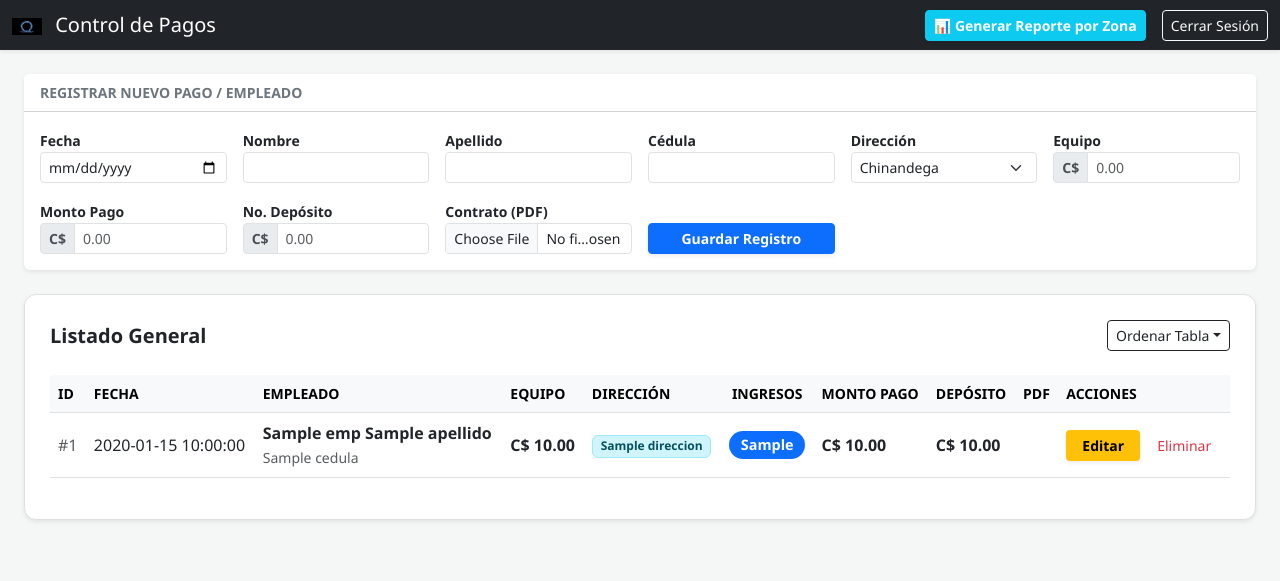
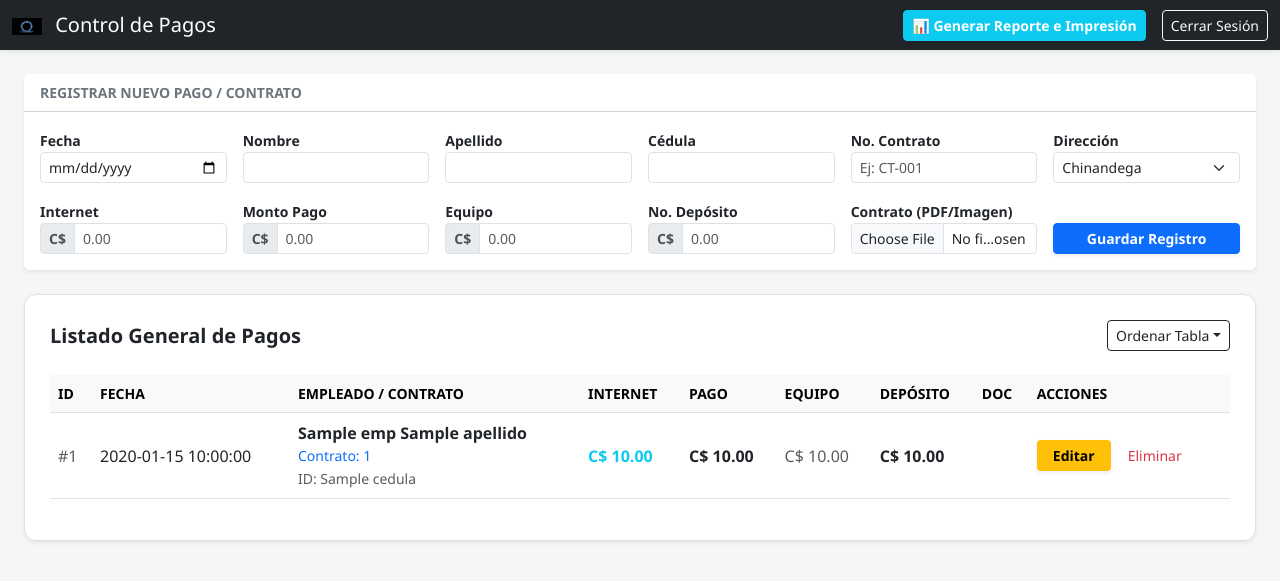
Before and after one commit to osmanmelendez485-glitch/Web, a Flask app: template templates/index.html in a window 1280 px wide. Shown: the top 581 px of the page. Run offline with Flask 3, Linux system fonts and the light colour scheme; the template is opened without the code that fills it: most values are stand-ins (such as "Sample title", 1, 10 or a date in 2020).

```diff
--- a/templates/index.html
+++ b/templates/index.html
@@ -7,6 +7,7 @@
 
     <link rel="icon" type="image/png" href="{{ url_for('static', filename='Logo.png') }}">
     <link href="https://cdn.jsdelivr.net/npm/bootstrap@5.3.0/dist/css/bootstrap.min.css" rel="stylesheet">
+    <link rel="stylesheet" href="https://cdn.jsdelivr.net/npm/bootstrap-icons@1.11.1/font/bootstrap-icons.css">
     <style>
         body { background-color: #f4f7f6; font-family: 'Segoe UI', sans-serif; }
         .table-container { background: white; padding: 25px; border-radius: 12px; border: 1px solid #e0e0e0; }
@@ -28,7 +29,7 @@
             </span>
             <div class="d-flex align-items-center">
                 <a href="/reporte" class="btn btn-info btn-sm me-3 fw-bold text-white shadow-sm">
-                    📊 Generar Reporte por Zona
+                    📊 Generar Reporte e Impresión
                 </a>
                 <a href="/logout" class="btn btn-outline-light btn-sm">Cerrar Sesión</a>
             </div>
@@ -37,13 +38,14 @@
 
     <div class="container-fluid px-4">
         <div class="card mb-4 border-0 shadow-sm">
-            <div class="card-header bg-white fw-bold text-uppercase small text-secondary">Registrar Nuevo Pago / Empleado</div>
+            <div class="card-header bg-white fw-bold text-uppercase small text-secondary">Registrar Nuevo Pago / Contrato</div>
             <div class="card-body">
                 <form action="/add" method="POST" enctype="multipart/form-data" class="row g-3">
                     <div class="col-md-2"><label class="small fw-bold">Fecha</label><input type="date" name="fecha" class="form-control form-control-sm" required></div>
                     <div class="col-md-2"><label class="small fw-bold">Nombre</label><input type="text" name="nombre" class="form-control form-control-sm" required autocomplete="off"></div>
                     <div class="col-md-2"><label class="small fw-bold">Apellido</label><input type="text" name="apellido" class="form-control form-control-sm" autocomplete="off"></div>
                     <div class="col-md-2"><label class="small fw-bold">Cédula</label><input type="text" name="cedula" class="form-control form-control-sm" required autocomplete="off"></div>
+                    <div class="col-md-2"><label class="small fw-bold">No. Contrato</label><input type="text" name="num_contrato" class="form-control form-control-sm" placeholder="Ej: CT-001"></div>
 
                     <div class="col-md-2">
                         <label class="small fw-bold">Dirección</label>
@@ -56,10 +58,10 @@
                     </div>
 
                     <div class="col-md-2">
-                        <label class="small fw-bold">Equipo</label>
+                        <label class="small fw-bold">Internet</label>
                         <div class="input-group input-group-sm">
                             <span class="input-group-text">C$</span>
-                            <input type="number" step="0.01" min="0" name="equipo" class="form-control" placeholder="0.00">
+                            <input type="number" step="0.01" min="0" name="internet" class="form-control" placeholder="0.00">
                         </div>
                     </div>
 
@@ -72,16 +74,24 @@
                     </div>
 
                     <div class="col-md-2">
-                        <label class="small fw-bold">No. Depósito</label>
+                        <label class="small fw-bold">Equipo</label>
                         <div class="input-group input-group-sm">
                             <span class="input-group-text">C$</span>
-                            <input type="number" step="0.01" name="deposito" class="form-control" placeholder="0.00" min="0">
+                            <input type="number" step="0.01" min="0" name="equipo" class="form-control" placeholder="0.00">
                         </div>
                     </div>
 
                     <div class="col-md-2">
-                        <label class="small fw-bold">Contrato (PDF)</label>
-                        <input type="file" name="contrato" class="form-control form-control-sm" accept=".pdf">
+                        <label class="small fw-bold">No. Depósito</label>
+                        <div class="input-group input-group-sm">
+                            <span class="input-group-text">C$</span>
+                            <input type="number" step="0.01" name="deposito" class="form-control" placeholder="0.00">
+                        </div>
+                    </div>
+
+                    <div class="col-md-2">
+                        <label class="small fw-bold">Contrato (PDF/Imagen)</label>
+                        <input type="file" name="contrato" class="form-control form-control-sm" accept=".pdf,image/*">
                     </div>
 
                     <div class="col-md-2 d-flex align-items-end">
@@ -93,13 +103,13 @@
 
         <div class="table-container shadow-sm">
             <div class="d-flex justify-content-between align-items-center mb-4">
-                <h5 class="m-0 text-dark fw-bold">Listado General</h5>
+                <h5 class="m-0 text-dark fw-bold">Listado General de Pagos</h5>
                 <div class="dropdown">
                     <button class="btn btn-sm btn-outline-dark dropdown-toggle" type="button" data-bs-toggle="dropdown">Ordenar Tabla</button>
                     <ul class="dropdown-menu shadow">
                         <li><a class="dropdown-item" href="/dashboard?sort=fecha">Fecha</a></li>
                         <li><a class="dropdown-item" href="/dashboard?sort=nombre">Nombre</a></li>
-                        <li><a class="dropdown-item" href="/dashboard?sort=pago">Monto</a></li>
+                        <li><a class="dropdown-item" href="/dashboard?sort=pago">Monto Pago</a></li>
                     </ul>
                 </div>
             </div>
@@ -108,23 +118,26 @@
                 <table class="table table-hover align-middle">
                     <thead class="table-light">
                         <tr class="small text-uppercase text-secondary">
-                            <th>ID</th><th>Fecha</th><th>Empleado</th><th>Equipo</th><th>Dirección</th><th class="text-center">Ingresos</th><th>Monto Pago</th><th>Depósito</th><th>PDF</th><th>Acciones</th>
+                            <th>ID</th><th>Fecha</th><th>Empleado / Contrato</th><th>Internet</th><th>Pago</th><th>Equipo</th><th>Depósito</th><th>Doc</th><th>Acciones</th>
                         </tr>
                     </thead>
                     <tbody>
                         {% for emp in empleados %}
                         <tr>
-                            <td><span class="text-muted">#{{ emp.id }}</span></td>
+                            <td><span class="text-muted">#{{ emp.id[:5] }}</span></td>
                             <td>{{ emp.fecha }}</td>
-                            <td><div class="fw-bold">{{ emp.nombre }} {{ emp.apellido }}</div><small class="text-muted">{{ emp.cedula }}</small></td>
-                            <td class="currency-bold">C$ {{ "{:,.2f}".format(emp.equipo|float) if emp.equipo else "0.00" }}</td>
-                            <td><span class="badge bg-info-subtle text-info-emphasis border border-info-subtle">{{ emp.direccion }}</span></td>
-                            <td class="text-center"><span class="badge rounded-pill bg-primary badge-count">{{ emp.veces_ingresado }}</span></td>
+                            <td>
+                                <div class="fw-bold">{{ emp.nombre }} {{ emp.apellido }}</div>
+                                <div class="small text-primary">Contrato: {{ emp.num_contrato or 'S/N' }}</div>
+                                <small class="text-muted">ID: {{ emp.cedula }}</small>
+                            </td>
+                            <td class="currency-bold text-info">C$ {{ "{:,.2f}".format(emp.internet|float) if emp.internet else "0.00" }}</td>
                             <td class="currency-bold">C$ {{ "{:,.2f}".format(emp.pago|float) if emp.pago else "0.00" }}</td>
-                            <td class="currency-bold">C$ {{ "{:,.2f}".format(emp.deposito|float) if emp.deposito else "0.00" }}</td>
+                            <td class="text-muted">C$ {{ "{:,.2f}".format(emp.equipo|float) if emp.equipo else "0.00" }}</td>
+                            <td class="currency-bold text-dark">C$ {{ "{:,.2f}".format(emp.deposito|float) if emp.deposito else "0.00" }}</td>
                             <td>
-                                {% if emp.contrato %}
-                                    <a href="{{ url_for('static', filename='uploads/' + emp.contrato) }}" target="_blank" class="btn btn-sm btn-danger px-3 py-1">PDF</a>
+                                {% if emp.contrato_file %}
+                                    <a href="{{ url_for('static', filename='uploads/' + emp.contrato_file) }}" target="_blank" class="btn btn-sm btn-danger px-2"><i class="bi bi-file-earmark-pdf"></i></a>
                                 {% endif %}
                             </td>
                             <td>
@@ -137,9 +150,11 @@
                                             data-nombre="{{ emp.nombre }}"
                                             data-apellido="{{ emp.apellido }}"
                                             data-cedula="{{ emp.cedula }}"
+                                            data-num_contrato="{{ emp.num_contrato }}"
                                             data-direccion="{{ emp.direccion }}"
                                             data-equipo="{{ emp.equipo }}"
                                             data-pago="{{ emp.pago }}"
+                                            data-internet="{{ emp.internet }}"
                                             data-deposito="{{ emp.deposito }}">
                                         Editar
                                     </button>
@@ -158,7 +173,7 @@
         <div class="modal-dialog modal-lg">
             <form action="/update" method="POST" class="modal-content">
                 <div class="modal-header bg-dark text-white">
-                    <h5 class="modal-title">Actualizar Registro #<span id="span-id"></span></h5>
+                    <h5 class="modal-title">Actualizar Datos</h5>
                     <button type="button" class="btn-close btn-close-white" data-bs-dismiss="modal"></button>
                 </div>
                 <div class="modal-body row g-3">
@@ -167,6 +182,7 @@
                     <div class="col-md-4"><label class="fw-bold small">Nombre</label><input type="text" name="nombre" id="edit-nombre" class="form-control" required></div>
                     <div class="col-md-4"><label class="fw-bold small">Apellido</label><input type="text" name="apellido" id="edit-apellido" class="form-control"></div>
                     <div class="col-md-4"><label class="fw-bold small">Cédula</label><input type="text" name="cedula" id="edit-cedula" class="form-control" required></div>
+                    <div class="col-md-4"><label class="fw-bold small">No. Contrato</label><input type="text" name="num_contrato" id="edit-num_contrato" class="form-control"></div>
                     <div class="col-md-4">
                         <label class="fw-bold small">Dirección</label>
                         <select name="direccion" id="edit-direccion" class="form-select">
@@ -176,25 +192,32 @@
                             <option value="Módulo 2">Módulo 2</option>
                         </select>
                     </div>
-                    <div class="col-md-4">
+                    <div class="col-md-3">
+                        <label class="fw-bold small">Internet</label>
+                        <div class="input-group">
+                            <span class="input-group-text">C$</span>
+                            <input type="number" step="0.01" name="internet" id="edit-internet" class="form-control">
+                        </div>
+                    </div>
+                    <div class="col-md-3">
+                        <label class="fw-bold small">Monto Pago</label>
+                        <div class="input-group">
+                            <span class="input-group-text">C$</span>
+                            <input type="number" step="0.01" name="pago" id="edit-pago" class="form-control">
+                        </div>
+                    </div>
+                    <div class="col-md-3">
                         <label class="fw-bold small">Equipo</label>
                         <div class="input-group">
                             <span class="input-group-text">C$</span>
-                            <input type="number" step="0.01" min="0" name="equipo" id="edit-equipo" class="form-control">
+                            <input type="number" step="0.01" name="equipo" id="edit-equipo" class="form-control">
                         </div>
                     </div>
-                    <div class="col-md-6">
-                        <label class="fw-bold small">Monto Pago</label>
+                    <div class="col-md-3">
+                        <label class="fw-bold small">Depósito</label>
                         <div class="input-group">
                             <span class="input-group-text">C$</span>
-                            <input type="number" step="0.01" min="0" name="pago" id="edit-pago" class="form-control">
-                        </div>
-                    </div>
-                    <div class="col-md-6">
-                        <label class="fw-bold small">No. Depósito</label>
-                        <div class="input-group">
-                            <span class="input-group-text">C$</span>
-                            <input type="number" step="0.01" name="deposito" id="edit-deposito" class="form-control" min="0">
+                            <input type="number" step="0.01" name="deposito" id="edit-deposito" class="form-control">
                         </div>
                     </div>
                 </div>
@@ -211,13 +234,14 @@
         modalEditar.addEventListener('show.bs.modal', event => {
             const button = event.relatedTarget;
             document.getElementById('edit-id').value = button.getAttribute('data-id');
-            document.getElementById('span-id').textContent = button.getAttribute('data-id');
             document.getElementById('edit-nombre').value = button.getAttribute('data-nombre');
             document.getElementById('edit-apellido').value = button.getAttribute('data-apellido');
             document.getElementById('edit-cedula').value = button.getAttribute('data-cedula');
+            document.getElementById('edit-num_contrato').value = button.getAttribute('data-num_contrato');
             document.getElementById('edit-direccion').value = button.getAttribute('data-direccion');
             document.getElementById('edit-equipo').value = button.getAttribute('data-equipo');
             document.getElementById('edit-pago').value = button.getAttribute('data-pago');
+            document.getElementById('edit-internet').value = button.getAttribute('data-internet');
             document.getElementById('edit-deposito').value = button.getAttribute('data-deposito');
 
             let fechaRaw = button.getAttribute('data-fecha');
```
Also changed, not shown: templates/reporte.html (+60 -34 lines).
